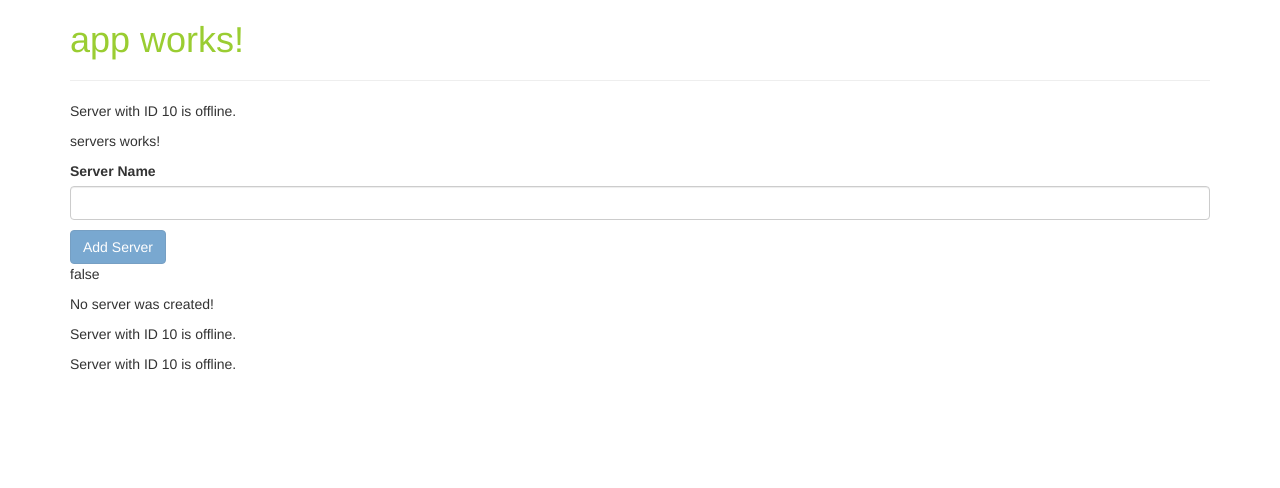
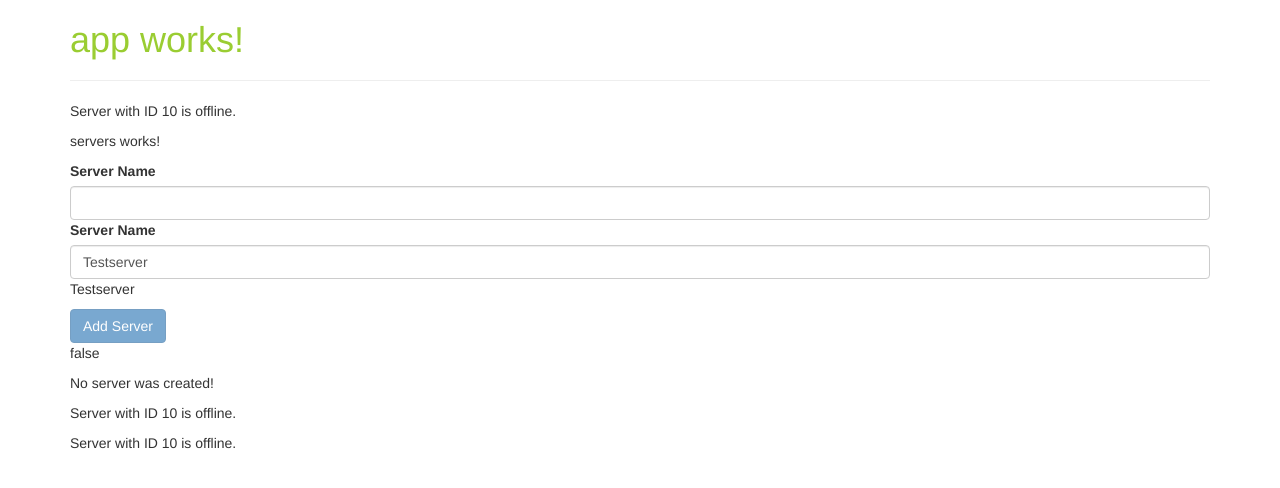
Before and after one commit to lohas1107/udemy-angular, an Angular app: page / in a window 1280 px wide. Shown: the top 488 px of the page. Built offline with nearby package versions, Linux system fonts and the light colour scheme.

Commit message:
two-way-databinding

```diff
--- a/src/app/servers/servers.component.html
+++ b/src/app/servers/servers.component.html
@@ -2,6 +2,7 @@
   servers works!
 </p>
 <label>Server Name</label><input type="text" class="form-control" (input)="onUpdateServerName($event)">
+<label>Server Name</label><input type="text" class="form-control" [(ngModel)]="serverName">
 <p>{{serverName}}</p>
 <button class="btn btn-primary" [disabled]="!allowNewServer" (click)="onCreateServer()">Add Server</button>
 <p [innerText]="allowNewServer"></p>
--- a/src/app/servers/servers.component.ts
+++ b/src/app/servers/servers.component.ts
@@ -8,7 +8,7 @@ import { Component, OnInit } from '@angular/core';
 export class ServersComponent implements OnInit {
   allowNewServer = true;
   serverCreationStatus = 'No server was created!';
-  serverName = '';
+  serverName = 'Testserver';
 
   constructor() {
     setTimeout(()=>{
@@ -20,7 +20,7 @@ export class ServersComponent implements OnInit {
   }
 
   onCreateServer() {
-    this.serverCreationStatus = 'Server was created!';
+    this.serverCreationStatus = 'Server was created! The server is ' + this.serverName;
   }
 
   onUpdateServerName(event: Event) {
```
